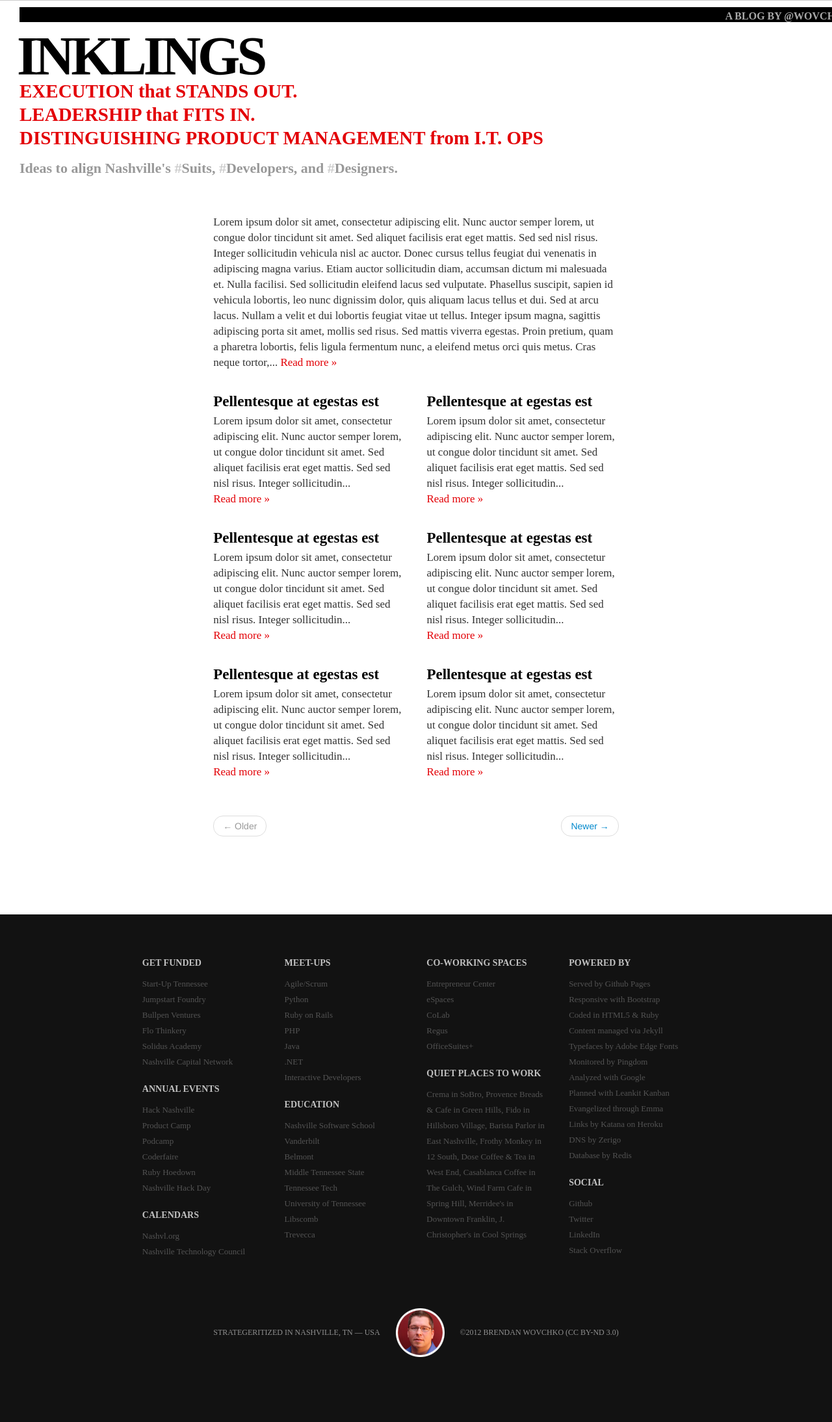
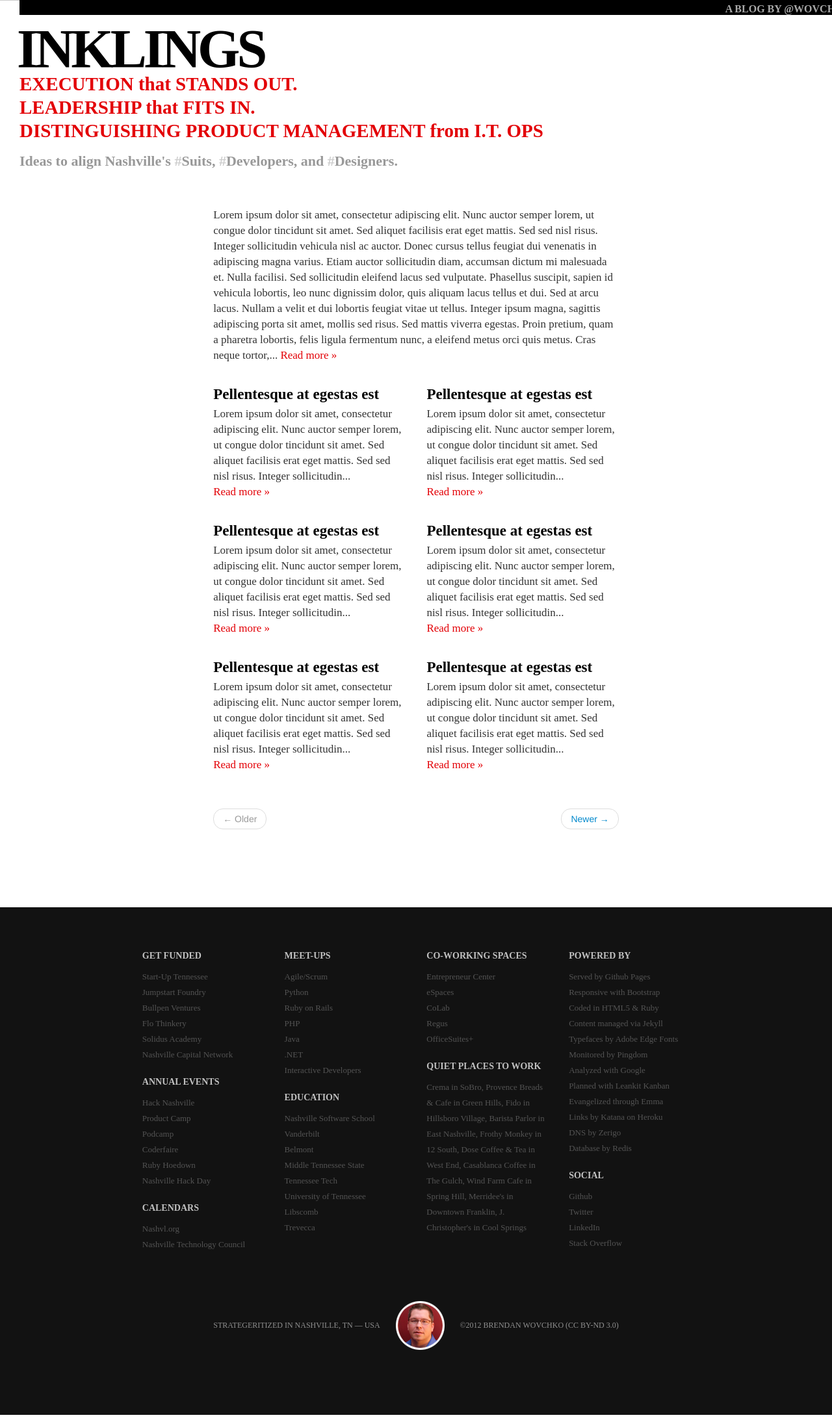
Before and after one commit to wovchko/inklings, a Jekyll site: the page built from index.html, in a window 1280 px wide. Shown: the whole page at 65% size. Built offline with Jekyll 4.4.1, drawn with Linux system fonts in a browser that asks for light colours; Markdown is read by kramdown in place of the engine named in the settings; the list of posts is cut into pages by our own code.

```diff
--- a/css/bootstrap_custom.css
+++ b/css/bootstrap_custom.css
@@ -727,7 +727,7 @@
   text-align: right;
   text-transform: uppercase;
   text-decoration: none;
-  margin 0;
+  margin: 0;
   padding: 5px 0 0 0;
   background-color: black;
 }
```
